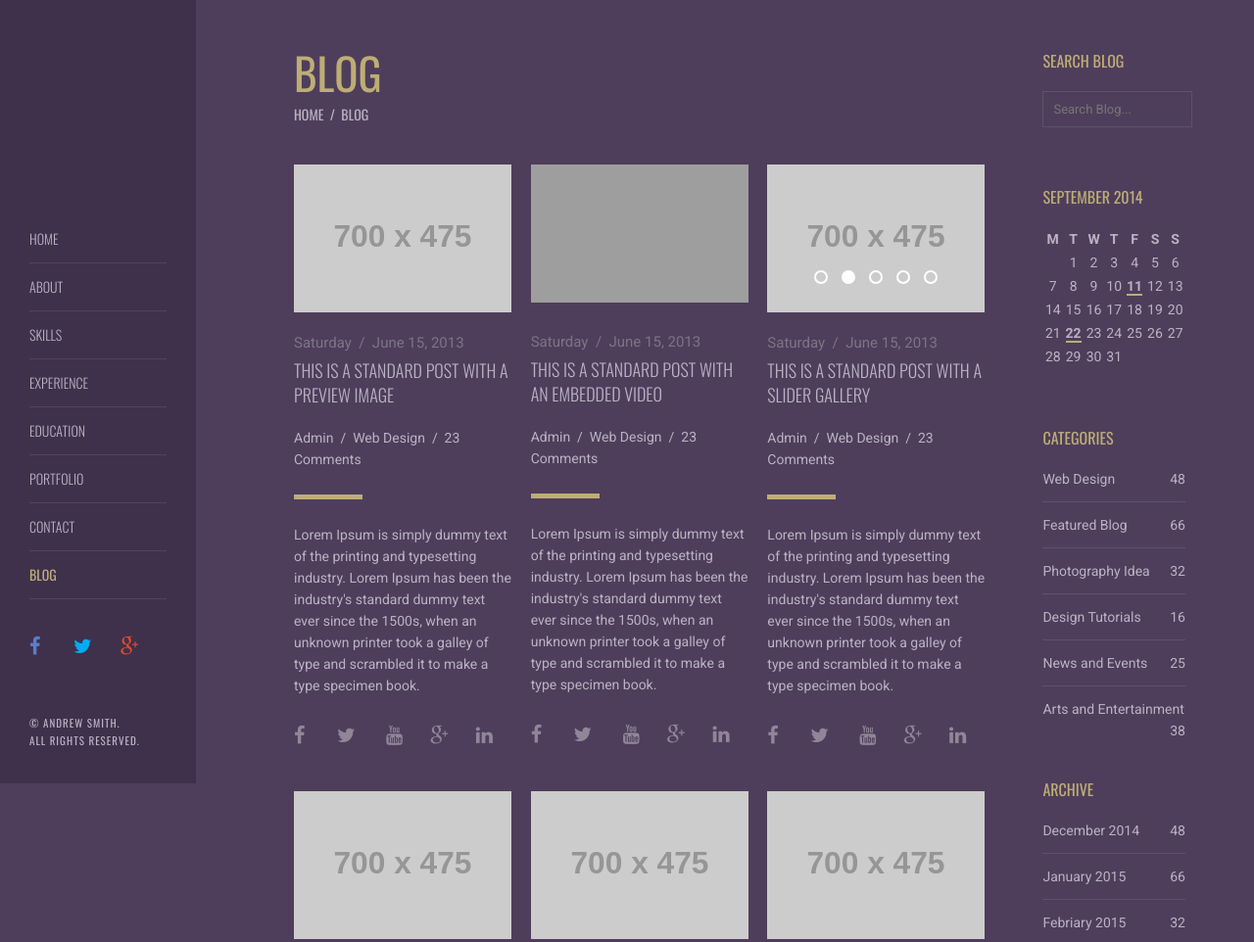
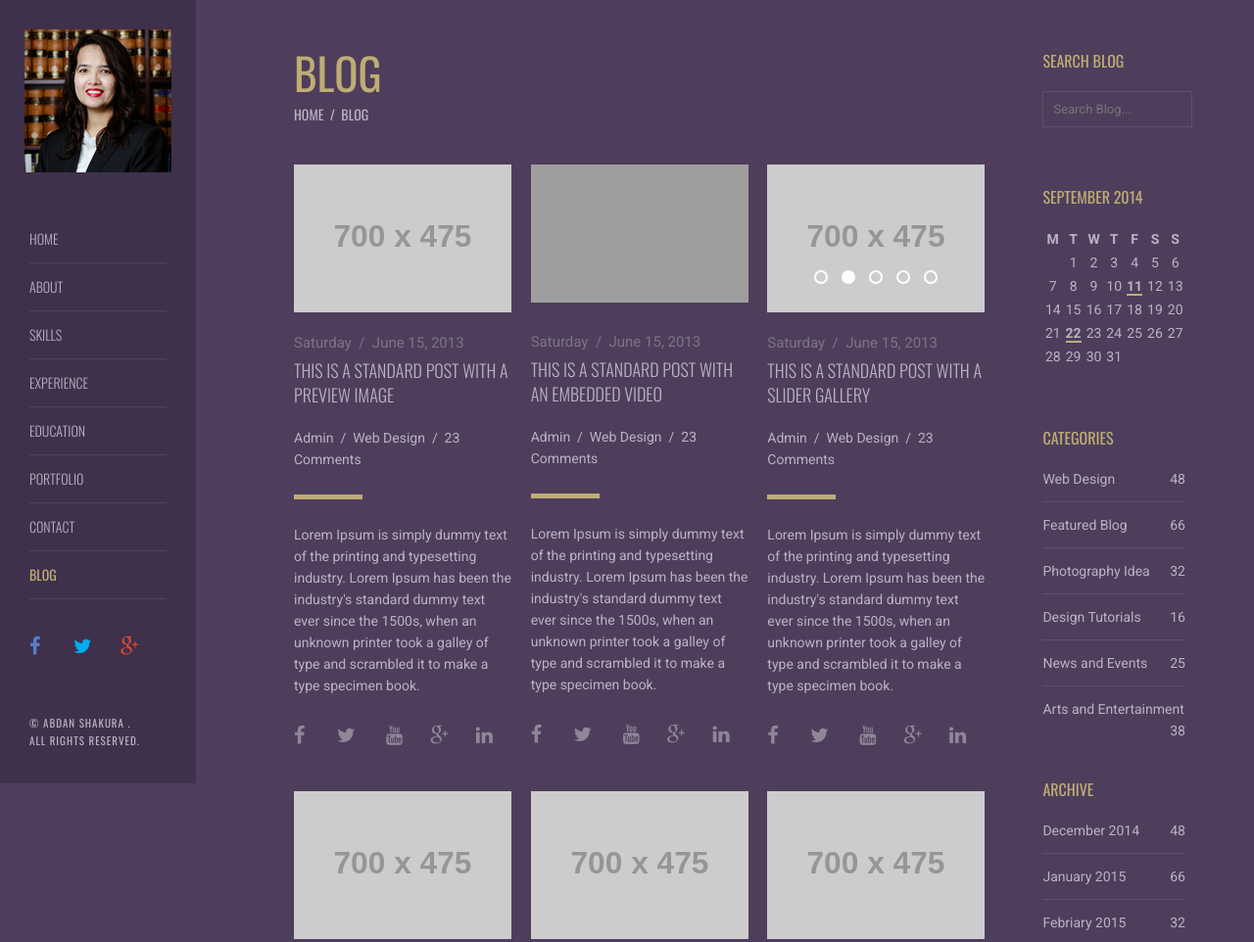
Before and after one commit to Adv-Shakura/personal-portfolio, a plain HTML site: page blog.html in a window 1280 px wide. Shown: the top 962 px of the page at 98% size. Drawn offline with nearby package versions, Linux system fonts and the light colour scheme; grey boxes are pictures that could not be loaded; placeholder pictures from the web are drawn by us.

```diff
--- a/blog.html
+++ b/blog.html
@@ -5,7 +5,7 @@
 <meta http-equiv="X-UA-Compatible" content="IE=edge,chrome=1" />
 <meta name="viewport" content="width=device-width,initial-scale=1.0,maximum-scale=1" />
 <META NAME="ROBOTS" CONTENT="INDEX, FOLLOW">
-<title>Andrew Smith - Responsive Resume / Personal Portfolio Template</title>
+<title>Abdan Shakura - Personal Portfolio</title>
 <link rel="shortcut icon" href="favicon.ico">
 
 <!-- Google Font-->
@@ -24,15 +24,15 @@
   <aside class="menu" id="menu">
     <div class="logo">
       <!-- Logo image-->
-      <img src="images/logo.png" width="140" height="140" alt=""/>
+      <img src="images/Abdan_Shakura.jpg" width="140" height="140" alt=""/>
       <!-- Logo name-->
-      <span>Andrew Smith</span></div>
+      <span>Abdan Shakura</span></div>
     <!-- Mobile Navigation-->
     <a href="#menu1" class="menu-link"></a>
     <!-- Left Navigation-->
     <nav id="menu1" role="navigation"> <a href="index.html?page=introduction"><span id="link_introduction">Home</span></a> <a href="index.html?page=about"><span id="link_about">About</span></a> <a href="index.html?page=skills"><span id="link_skills">Skills</span></a> <a href="index.html?page=experience"><span id="link_experience">Experience</span></a> <a href="index.html?page=education"><span id="link_education">Education</span></a> <a href="index.html?page=portfolio"><span id="link_portfolio">Portfolio</span></a><a href="index.html?page=contact"><span id="link_contact">Contact</span></a><a href="blog.html"><span id="link_blog" class="active">Blog</span></a></nav>
     <div class="social"> <a href="https://www.facebook.com" target="_blank" class="facebook"><i class="fa fa-facebook"></i></a> <a href="https://twitter.com" target="_blank" class="twitter"><i class="fa fa-twitter"></i></a> <a href="https://plus.google.com" target="_blank" class="google-plus"><i class="fa fa-google-plus"></i></a> </div>
-    <div class="copyright"> &copy; Andrew Smith.<br>
+    <div class="copyright"> &copy; Abdan Shakura .<br>
       All Rights Reserved. </div>
   </aside>
   <div class="blog-main">
```
Also changed, not shown: blog-details.html (+4 -4 lines), index.html (+2 -2 lines), images/Abdan_Shakura.jpg (renamed from images/1M3A4433.jpg).
